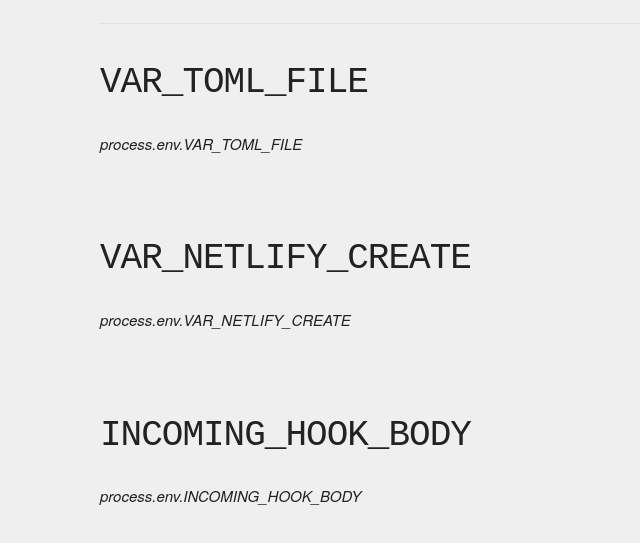
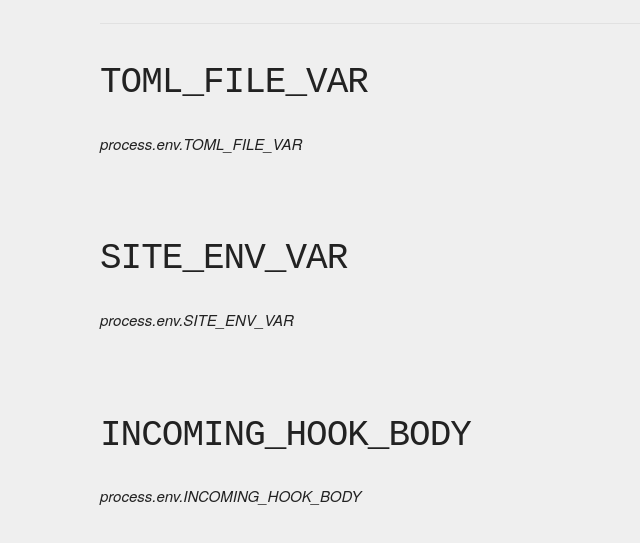
Before and after one commit to tempest-mind/simple, a website: page src/index.html in a window 1280 px wide. Shown: the part 167-710 px from the top of the page, without its empty margins (0-640 px from the left). Drawn offline with nearby package versions, Linux system fonts and the light colour scheme.

Commit message:
Changing var names

```diff
--- a/src/index.html
+++ b/src/index.html
@@ -23,16 +23,16 @@
 <h1>Simple 002</h1>
 <hr>
 
-<h3><pre>VAR_TOML_FILE</pre></h3>
-<p><i>process.env.VAR_TOML_FILE</i></p>
+<h3><pre>TOML_FILE_VAR</pre></h3>
+<p><i>process.env.TOML_FILE_VAR</i></p>
 <pre>
-  <!--VAR_TOML_FILE-->
+  <!--TOML_FILE_VAR-->
 </pre>
 
-<h3><pre>VAR_NETLIFY_CREATE</pre></h3>
-<p><i>process.env.VAR_NETLIFY_CREATE</i></p>
+<h3><pre>SITE_ENV_VAR</pre></h3>
+<p><i>process.env.SITE_ENV_VAR</i></p>
 <pre>
-  <!--VAR_NETLIFY_CREATE-->
+  <!--SITE_ENV_VAR-->
 </pre>
 
 <h3><pre>INCOMING_HOOK_BODY</pre></h3>
```
Also changed, not shown: build.js (+6 -6 lines), netlify.toml.
